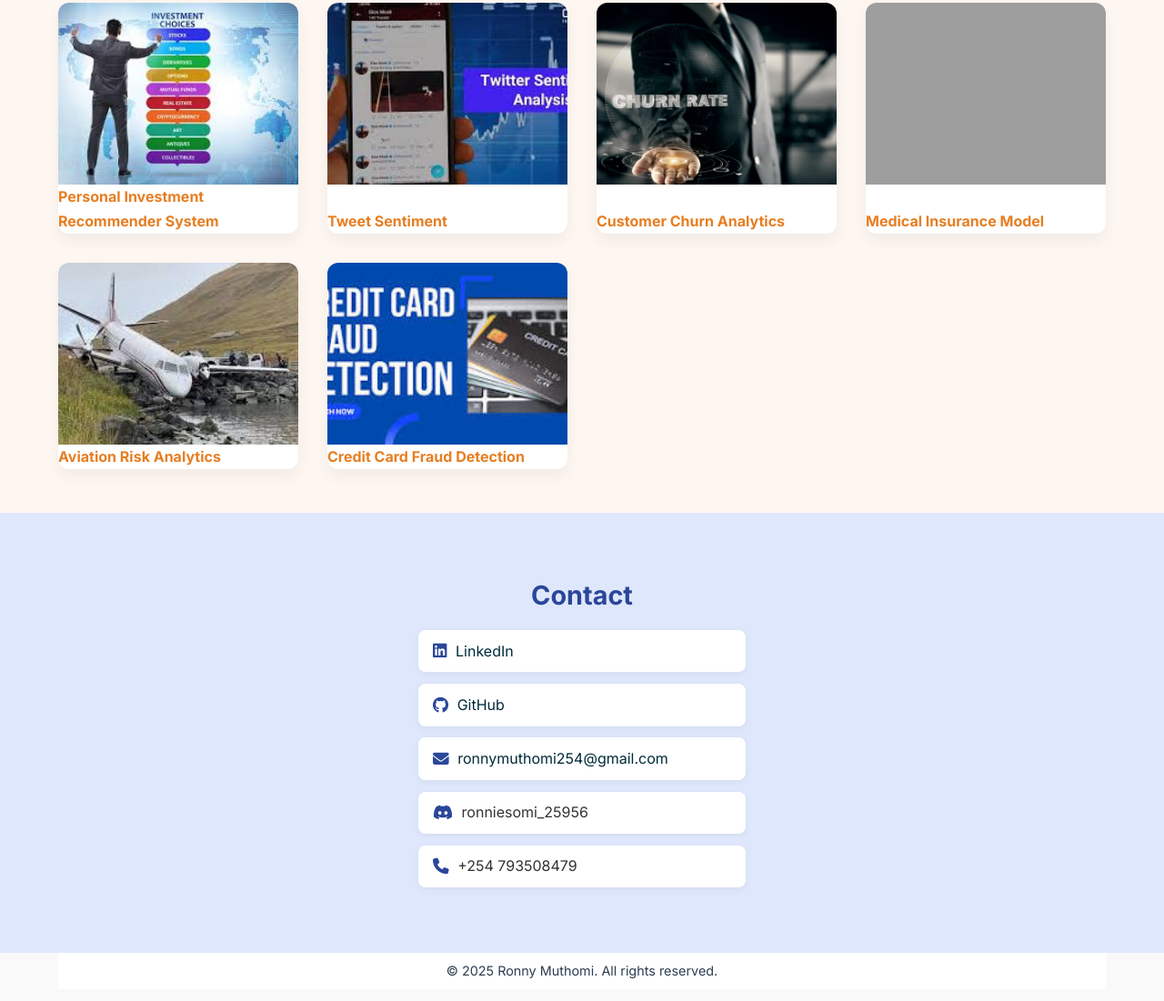
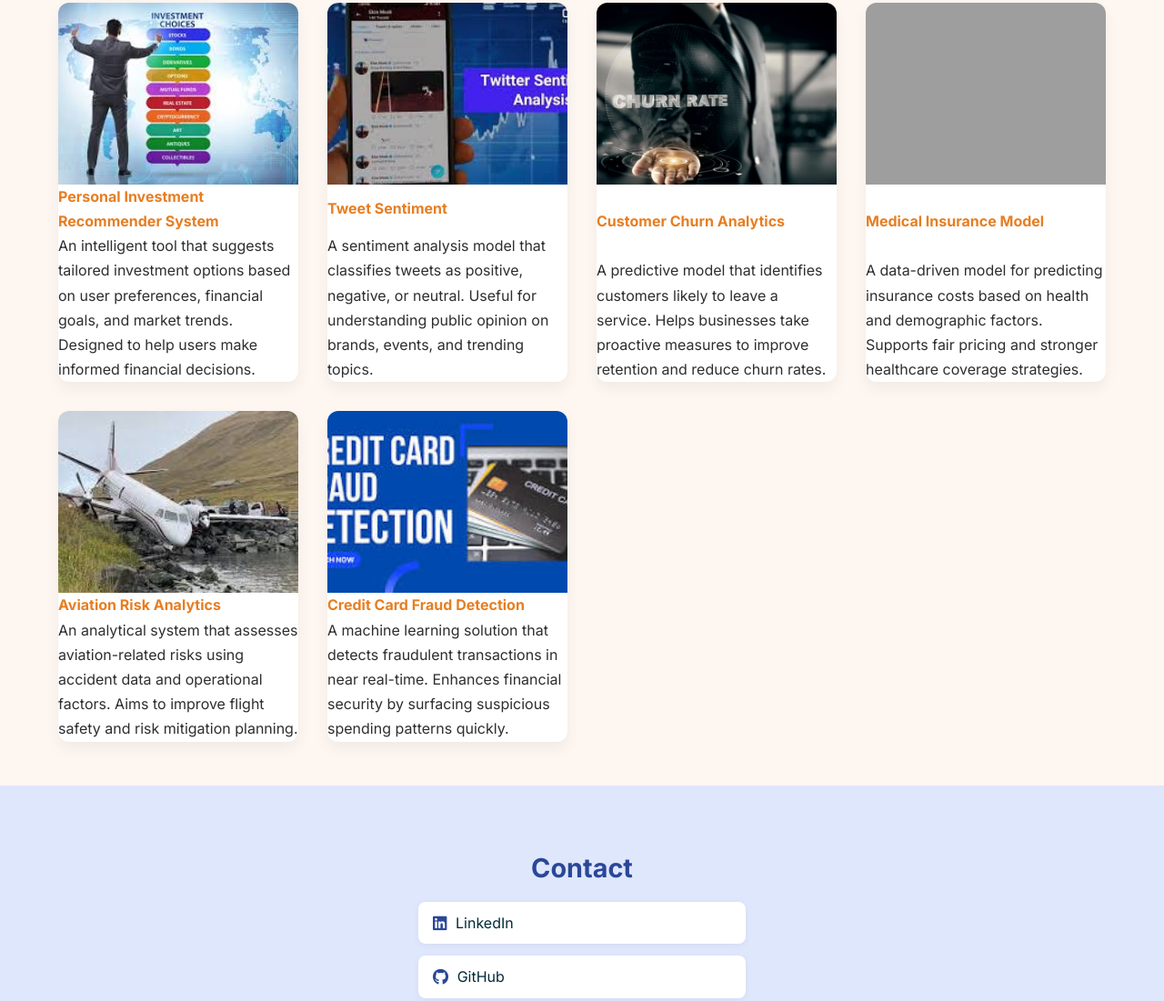
Before and after one commit to RonnyMuthomi/Personal-Portfolio, a plain HTML site: page index.html in a window 1280 px wide. Shown: the part 2473-3574 px from the top of the page at 91% size. Drawn offline with Linux system fonts and the light colour scheme; grey boxes are pictures that could not be loaded.

Commit message:
added project description

```diff
--- a/index.html
+++ b/index.html
@@ -238,6 +238,9 @@
                     <p class="project-title ">
                         <a href="https://github.com/RonnyMuthomi/personal_investment_recommender_system ">Personal Investment Recommender System</a>
                     </p>
+                    <p class="project-desc">
+                        An intelligent tool that suggests tailored investment options based on user preferences, financial goals, and market trends. Designed to help users make informed financial decisions.
+                    </p>
                 </div>
 
 
@@ -249,6 +252,11 @@
                     <p class="project-title ">
                         <a href="https://github.com/RonnyMuthomi/Group4_NLP_Project>Personal Investment Recommender System">Tweet Sentiment</a>
                     </p>
+
+                    <p class="project-desc">
+                        A sentiment analysis model that classifies tweets as positive, negative, or neutral. Useful for understanding public opinion on brands, events, and trending topics.
+                    </p>
+
                 </div>
 
                 <div class=" project-card ">
@@ -258,6 +266,10 @@
                     <p class="project-title ">
                         <a href="https://github.com/RonnyMuthomi/Predictive-Analytic-for-Customer-Churn ">Customer Churn Analytics</a>
                     </p>
+
+                    <p class="project-desc">
+                        A predictive model that identifies customers likely to leave a service. Helps businesses take proactive measures to improve retention and reduce churn rates.
+                    </p>
                 </div>
 
                 <div class="project-card ">
@@ -266,12 +278,19 @@
                     </a>
                     <p class="project-title ">
                         <a href="https://github.com/RonnyMuthomi/Medical-insurance-model ">Medical Insurance Model</a>
+                    </p>
+                    <p class="project-desc">
+                        A data-driven model for predicting insurance costs based on health and demographic factors. Supports fair pricing and stronger healthcare coverage strategies.
+                    </p>
                 </div>
                 <div class="project-card ">
                     <a href="https://github.com/RonnyMuthomi/dsc-phase1-project " target="_blank ">
                         <img src="images/Aviation risk.jpg " alt="Aviation risk " />
                     </a>
                     <p class="project-title "><a href="https://github.com/RonnyMuthomi/dsc-phase1-project ">Aviation Risk Analytics</a>
+                    </p>
+                    <p class="project-desc">
+                        An analytical system that assesses aviation-related risks using accident data and operational factors. Aims to improve flight safety and risk mitigation planning.
                     </p>
                 </div>
                 <div class="project-card ">
@@ -280,6 +299,10 @@
                     </a>
                     <p class="project-title ">
                         <a href="https://github.com/RonnyMuthomi/Fraud-detection ">Credit Card Fraud Detection</a>
+                    </p>
+
+                    <p class="project-desc">
+                        A machine learning solution that detects fraudulent transactions in near real-time. Enhances financial security by surfacing suspicious spending patterns quickly.
                     </p>
                 </div>
             </div>
@@ -325,7 +348,7 @@
     <!-- FOOTER -->
     <footer>
         <div class="container ">
-            <p>&copy; 2025 Ronny Muthomi. All rights reserved.</p>
+            <p>2025 Ronny Muthomi. All rights reserved.</p>
         </div>
     </footer>
 
```
